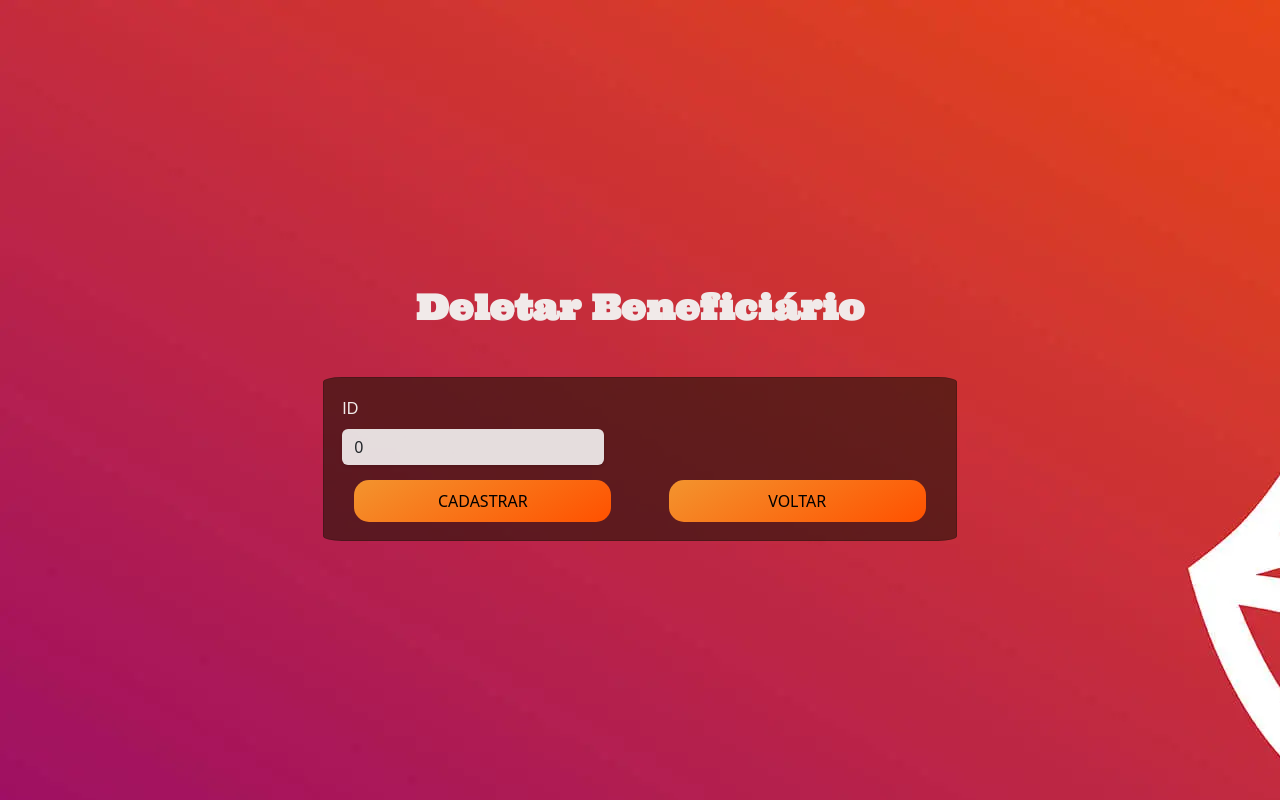
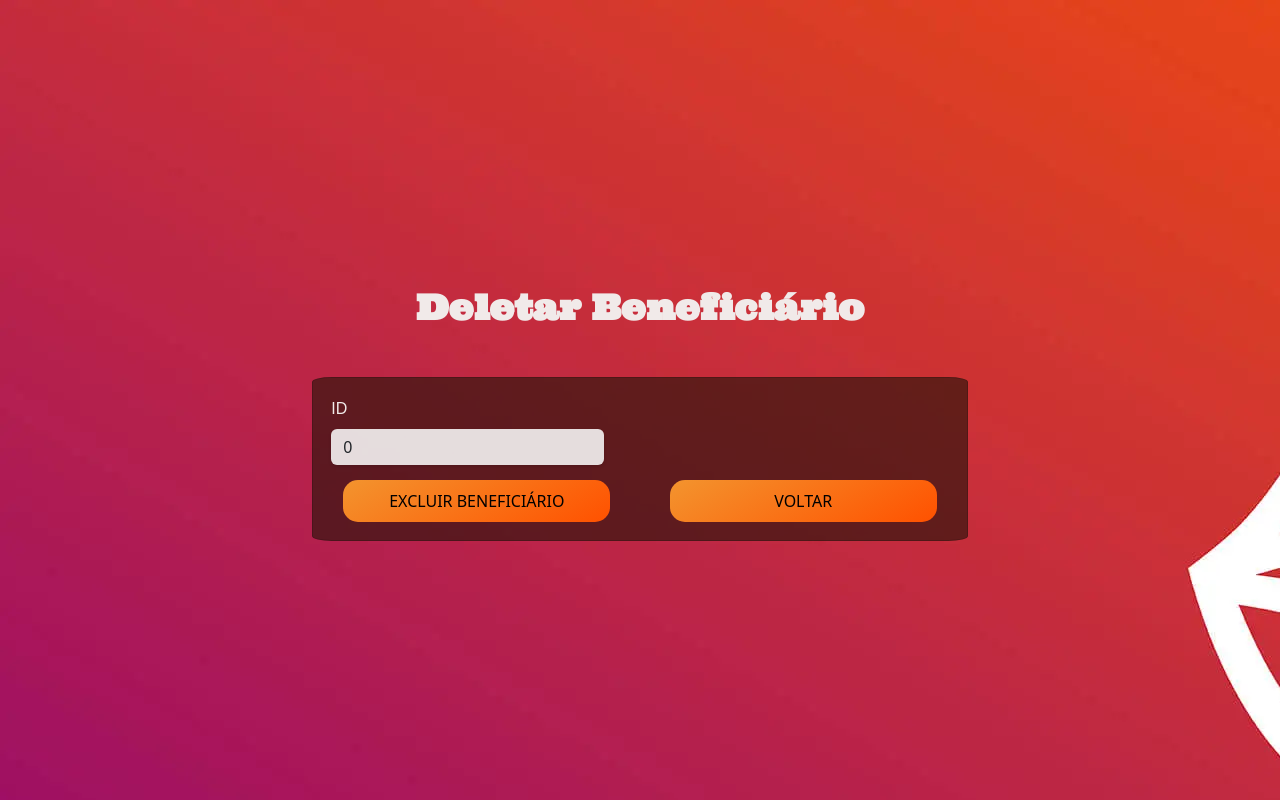
Before and after one commit to projeto-agendamentoHospital/TelaCadastro, an Angular app in the folder telaCadastro/: page /acessoRestrito/deletarBeneficiario in a window 1280 px wide. Built offline with nearby package versions, Linux system fonts and the light colour scheme.

Commit message:
ajustes de bug

```diff
--- a/telaCadastro/src/app/beneficiario-cadastro.service.ts
+++ b/telaCadastro/src/app/beneficiario-cadastro.service.ts
@@ -26,6 +26,7 @@ export class BeneficiarioCadastroService {
 
   removeBeneficiary(id: number){
     const URL = `https://localhost:7114/DeleteBeneficiary?id=${id}`;
+    return this.http.delete(URL);
   }
 
   createSetting(setting: any){
--- a/telaCadastro/src/app/delete-patient/delete-patient.component.html
+++ b/telaCadastro/src/app/delete-patient/delete-patient.component.html
@@ -26,7 +26,7 @@
           <div class="col-12 col-lg-10 ">
             <div class="card  form">
               <div class="card-body">
-                <form action="" method="post" #frmCreate="ngForm">
+                <form action="" method="post" #frm="ngForm">
                   <!-- 2 column grid layout with text inputs for the first and last names -->
                   <div class="row">
                     <div class="row col-12 col-md-6 ">
@@ -39,7 +39,7 @@
                   </div>
                   <!-- Submit button -->
                   <div class="container botoes">
-                  <button type="submit" class="">Cadastrar</button>
+                  <button type="submit" [disabled]="frm.invalid" (click)="toDelete(IdBeneficiary)">Excluir Beneficiário</button>
                   <button class="voltar"  routerLink="/inicio/acessoRestrito">Voltar</button>
                 </div>
                 </form>
--- a/telaCadastro/src/app/interface/IBeneficiarioDTO.ts
+++ b/telaCadastro/src/app/interface/IBeneficiarioDTO.ts
@@ -5,7 +5,7 @@ export interface IBeneficiarioDto{
   phone: string,
   address: string,
   numberCard: string,
-  active: string,
+  active: boolean,
   email: string,
   password: string,
 }
--- a/telaCadastro/src/app/restricted-access-patient/restricted-access-patient.component.ts
+++ b/telaCadastro/src/app/restricted-access-patient/restricted-access-patient.component.ts
@@ -29,6 +29,6 @@ export class RestrictedAccessPatientComponent {
   }
 
   delete( id : number) {
-    this.createSettingService.removeSetting(id);
+    this.createSettingService.removeBeneficiary(id);
   }
 }
```
